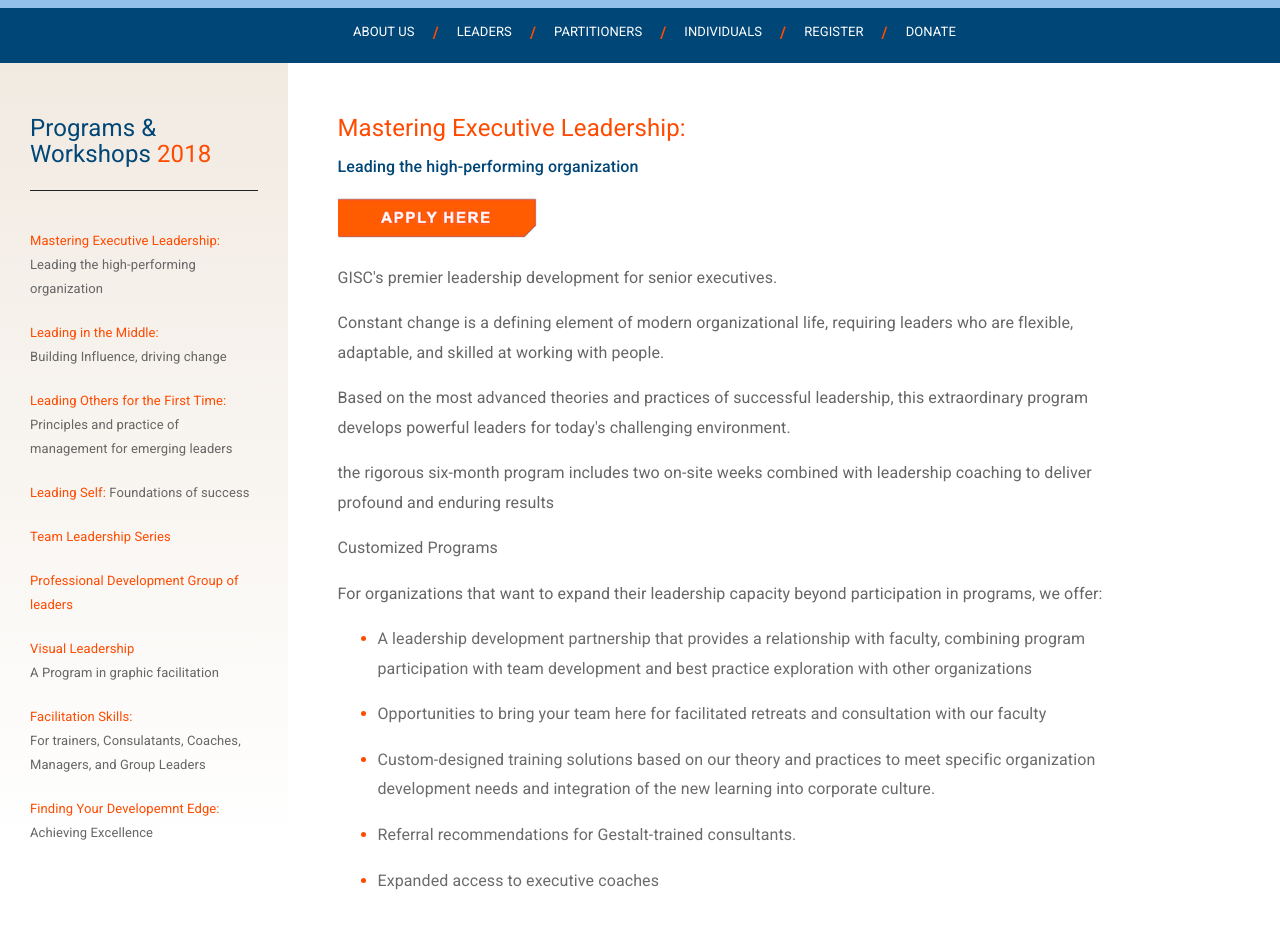
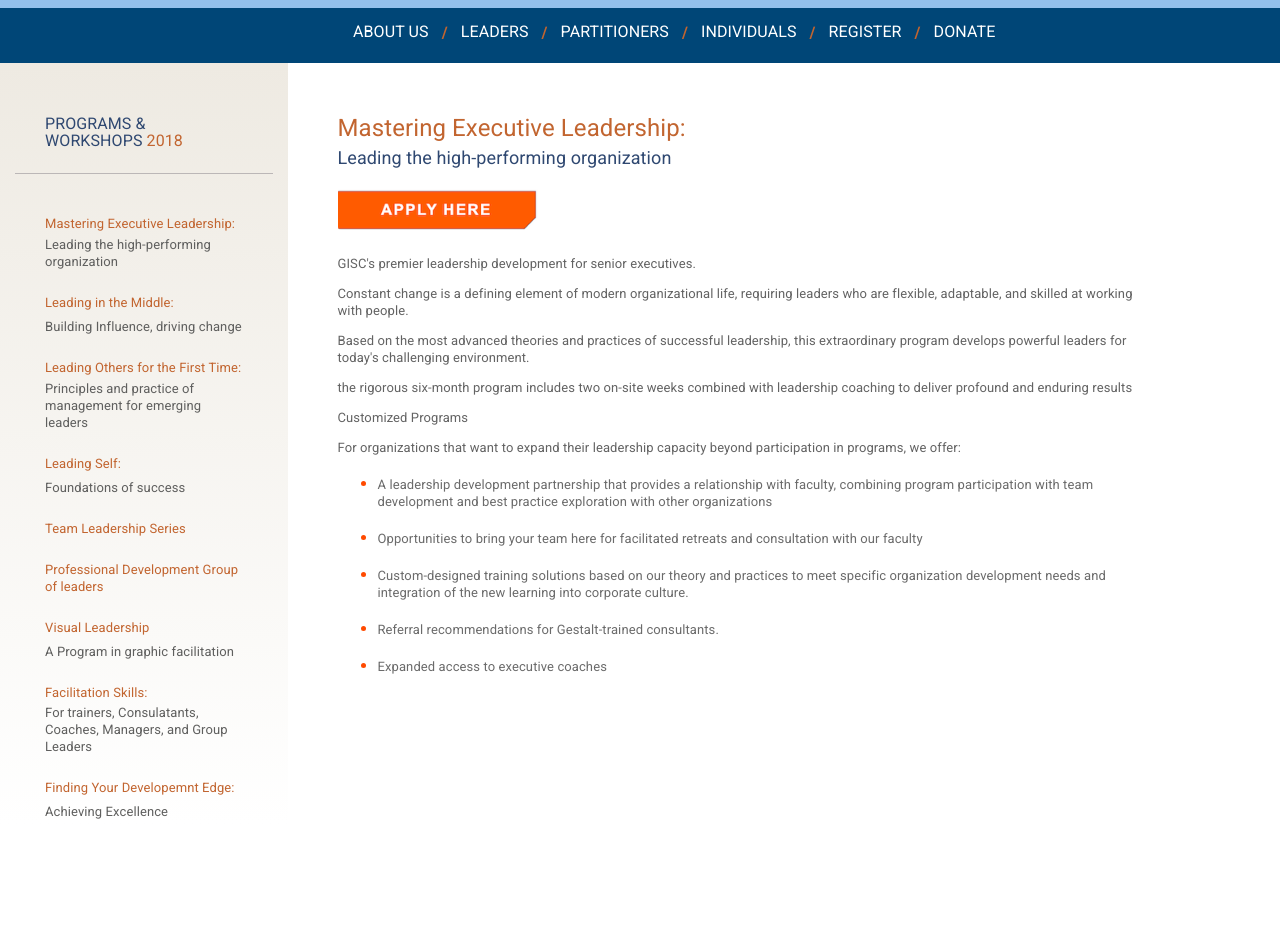
Before and after one commit to prad0016/Project, a plain HTML site: page index.html in a window 1280 px wide. Shown: the part 377-1306 px from the top of the page. After the commit the page ends 1221 px from the top, so only its background shows below. Drawn offline with Linux system fonts and the light colour scheme.

Commit message:
bug fixes

```diff
--- a/assets/css/user.css
+++ b/assets/css/user.css
@@ -27,10 +27,10 @@ header{
 
   font-weight: 900;
   font-size: medium;
-  color:#ff4a00;
-  padding-left: 5px;
+  color:#c26530;
+  padding-left: 0px;
   padding-top: 10px;
-  padding-right: 5px;
+  padding-right: 0px;
 
 }
 
@@ -107,14 +107,14 @@ header{
 
 @media (max-width:767px) {
   .navbar-default .navbar-nav > li > a{
-    color:#184673;
+    color:#2f4871;
     font-weight:bold;
     background-color:rgba(255,255,255,0.4);
   }
 }
 
 .navbar-default .navbar-nav > li > a{
-  color:#184673;
+  color:#2f4871;
   font-weight:bold;
   background-color:rgba(255,255,255,0);
 }
@@ -177,7 +177,7 @@ label{
   text-align:center !important;
   border-bottom:1px solid #e4e4e4;
   padding:10px;
-  background-color:#184673;
+  background-color:#2f4871;
 }
 
 .categories li{
@@ -188,6 +188,12 @@ label{
 .post-body{
   margin-top:40px;
   font-size:16px;
+}
+
+.post-body p{
+  font-size:13px;
+  color: #636363;
+  line-height: 17px;
 }
 
 @media (min-width:992px) {
@@ -264,13 +270,13 @@ div.col-md-4.post-title{
 
 @media (max-width:767px) {
   .navbar-default .navbar-nav > li > a{
-    color:#184673;
+    color:#2f4871;
     padding-left: 25px;
     background-color:rgba(255,255,255,1);
   }
 
   .navbar-default .nav-2 > li > a{
-    color:#184673;
+    color:#2f4871;
     background-color:rgba(255,255,255,0);
   }
 }
@@ -285,7 +291,7 @@ div.col-md-4.post-title{
 
 .col-separator{
 
-  border-color:#212121;
+  border-color:#bbb7b7;
   padding-bottom:15px;
 
 }
@@ -343,12 +349,13 @@ div.col-md-4.post-title{
 
 @media (min-width:767px) {
 
-  #navcol-1 .main-nav{
+  #navcol-1 .main-nav {
 
-      padding-left: 0px;
-      padding-right: 0px;
+      padding-left: 5px;
+      padding-right: 5px;
 
   }
+
   #navcol-2 .main-nav{
 
       padding-left: 8px;
--- a/index.html
+++ b/index.html
@@ -31,9 +31,9 @@
                           <li role="presentation"><a class="main-nav" href="#">eBookstore</a></li>
                           <li role="presentation"><label class="label-slash">/</label></li>
                           <li role="presentation" style="padding-right:60px"><a class="main-nav" href="#">Contact Us</a></li>
-                          <li role="presentation"><a class="nav-logo" href="#"><img style="width:22px" class="img-rounded img-responsive" src="assets/img/facebook-img.gif"></a></li>
-                          <li role="presentation"><a class="nav-logo" href="#"><img style="width:25px" class="img-rounded img-responsive" src="assets/img/linkedin-img.gif"></a></li>
-                          <li role="presentation"><a class="nav-logo" href="#"><img style="width:25px" class="img-rounded img-responsive" src="assets/img/twitter-img.gif"></a></li>
+                          <li role="presentation"><a class="nav-logo" href="#"><img style="width:26px" class="img-rounded img-responsive" src="assets/img/facebook-img.gif"></a></li>
+                          <li role="presentation"><a class="nav-logo" href="#"><img style="width:26px" class="img-rounded img-responsive" src="assets/img/linkedin-img.gif"></a></li>
+                          <li role="presentation"><a class="nav-logo" href="#"><img style="width:26px" class="img-rounded img-responsive" src="assets/img/twitter-img.gif"></a></li>
                       </ul>
                   </div>
               </div>
@@ -47,55 +47,59 @@
               </div>
               <div class="collapse navbar-collapse" style="width: 1049px;" id="navcol-2">
                   <ul class="nav navbar-nav nav-2">
-                    <li><a class="main-nav" style="color:white" href="#">ABOUT US</a></li>
+                    <li><a class="main-nav" style="color:white; font-size:16px;" href="#">ABOUT US</a></li>
                     <li role="presentation"><label class="label-slash">/</label></li>
-                    <li><a class="main-nav" style="color:white" href="#">LEADERS </a></li>
+                    <li><a class="main-nav" style="color:white; font-size:16px;" href="#">LEADERS </a></li>
                     <li role="presentation"><label class="label-slash">/</label></li>
-                    <li><a class="main-nav" style="color:white" href="#">PARTITIONERS </a></li>
+                    <li><a class="main-nav" style="color:white; font-size:16px;" href="#">PARTITIONERS </a></li>
                     <li role="presentation"><label class="label-slash">/</label></li>
-                    <li><a class="main-nav" style="color:white" href="#">INDIVIDUALS </a></li>
+                    <li><a class="main-nav" style="color:white; font-size:16px;" href="#">INDIVIDUALS </a></li>
                     <li role="presentation"><label class="label-slash">/</label></li>
-                    <li><a class="main-nav" style="color:white" href="#">REGISTER </a></li>
+                    <li><a class="main-nav" style="color:white; font-size:16px;" href="#">REGISTER </a></li>
                     <li role="presentation"><label class="label-slash">/</label></li>
-                    <li><a class="main-nav" style="color:white" href="#">DONATE </a></li>
+                    <li><a class="main-nav" style="color:white; font-size:16px;" href="#">DONATE </a></li>
                   </ul>
               </div>
           </div>
       </nav>
       <div class="container content-container post">
           <div class="row" >
-              <div class="col-md-3 post-title" style="padding-top:40px;background-image: linear-gradient(to bottom, #f1eae1, white);">
-                  <h4 style="color:#004677">Programs & Workshops <label style="color:#ff4a00">2018</label></h4>
+              <div class="col-md-3 " style="padding-top:40px;background-image: linear-gradient(to bottom, #eeeae2, white);">
+                <div class="post-title">
+                  <h4 style="color:#2f4871; font-size:16px;">PROGRAMS & WORKSHOPS <label style="color:#c26530">2018</label></h4>
+                </div>
                   <hr class="col-separator">
-                  <a class="links"onclick="openArticle(event,'article1')" ><label style="color:#ff4a00">Mastering Executive Leadership:</label></a>
-                  <label>Leading the high-performing organization</label>
+                <div class="post-title">
+                  <a class="links"onclick="openArticle(event,'article1')" ><label style="color:#c26530; line-height:17px;">Mastering Executive Leadership:</label></a>
+                  <label style="color:#5f5f5e;line-height:17px;">Leading the high-performing organization</label>
 
-                  <a class="links" onclick="openArticle(event,'article2')"  ><label style="padding-top:20px; color:#ff4a00">Leading in the Middle:</label></a>
-                  <label>Building Influence, driving change</label>
+                  <a class="links" onclick="openArticle(event,'article2')"  ><label style="padding-top:20px; color:#c26530;line-height:17px;">Leading in the Middle:</label></a>
+                  <label style="color:#5f5f5e;line-height:17px;">Building Influence, driving change</label>
 
-                  <a class="links" data-toggle="collapse" data-parent="#accordion" onclick="openArticle(event,'article3')" ><label style="padding-top:20px; color:#ff4a00">Leading Others for the First Time:</label></a>
-                  <label>Principles and practice of management for emerging leaders</label>
+                  <a class="links" data-toggle="collapse" data-parent="#accordion" onclick="openArticle(event,'article3')" ><label style="padding-top:20px; color:#c26530;line-height:17px;">Leading Others for the First Time:</label></a>
+                  <label style="color:#5f5f5e;line-height:17px;">Principles and practice of management for emerging leaders</label>
 
-                  <a class="links" data-toggle="collapse" data-parent="#accordion"  onclick="openArticle(event,'article4')" ><label style="padding-top:20px; color:#ff4a00">Leading Self:</label></a>
-                  <label>Foundations of success</label>
+                  <a class="links" data-toggle="collapse" data-parent="#accordion"  onclick="openArticle(event,'article4')" ><label style="padding-top:20px; color:#c26530;line-height:17px;">Leading Self:</label></a>
+                  <label style="color:#5f5f5e;line-height:17px;">Foundations of success</label>
 
-                  <a class="links" data-toggle="collapse" data-parent="#accordion" onclick="openArticle(event,'article5')" ><label style="padding-top:20px; color:#ff4a00">Team Leadership Series</label></a>
+                  <a class="links" data-toggle="collapse" data-parent="#accordion" onclick="openArticle(event,'article5')" ><label style="padding-top:20px; color:#c26530;line-height:17px;">Team Leadership Series</label></a>
 
-                  <a class="links" data-toggle="collapse" data-parent="#accordion" onclick="openArticle(event,'article6')" ><label style="padding-top:20px; color:#ff4a00">Professional Development Group of leaders</label></a>
+                  <a class="links" data-toggle="collapse" data-parent="#accordion" onclick="openArticle(event,'article6')" ><label style="padding-top:20px; color:#c26530;line-height:17px;">Professional Development Group of leaders</label></a>
 
-                  <a class="links" data-toggle="collapse" data-parent="#accordion" onclick="openArticle(event,'article7')" ><label style="padding-top:20px; color:#ff4a00">Visual Leadership</label></a>
-                  <label>A Program in graphic facilitation</label>
+                  <a class="links" data-toggle="collapse" data-parent="#accordion" onclick="openArticle(event,'article7')" ><label style="padding-top:20px; color:#c26530;line-height:17px;">Visual Leadership</label></a>
+                  <label style="color:#5f5f5e;line-height:17px;">A Program in graphic facilitation</label>
 
-                  <a class="links" data-toggle="collapse" data-parent="#accordion" onclick="openArticle(event,'article8')" ><label style="padding-top:20px; color:#ff4a00">Facilitation Skills:</label></a>
-                  <label>For trainers, Consulatants, Coaches, Managers, and Group Leaders</label>
+                  <a class="links" data-toggle="collapse" data-parent="#accordion" onclick="openArticle(event,'article8')" ><label style="padding-top:20px; color:#c26530;line-height:17px;">Facilitation Skills:</label></a>
+                  <label style="color:#5f5f5e;line-height:17px;">For trainers, Consulatants, Coaches, Managers, and Group Leaders</label>
 
-                  <a class="links" data-toggle="collapse" data-parent="#accordion" onclick="openArticle(event,'article9')" ><label style="padding-top:20px; color:#ff4a00">Finding Your Developemnt Edge:</label></a>
-                  <label>Achieving Excellence</label>
+                  <a class="links" data-toggle="collapse" data-parent="#accordion" onclick="openArticle(event,'article9')" ><label style="padding-top:20px; color:#c26530;line-height:17px; ">Finding Your Developemnt Edge:</label></a>
+                  <label style="color:#5f5f5e;line-height:17px;">Achieving Excellence</label>
+                </div>
               </div>
               <div class="col-md-9 col-md-offset-0 post-body collapse in" id="article1">
                 <div>
-                  <h4 style="color:#ff4a00">Mastering Executive Leadership:</h4>
-                  <label style="color:#004677; font-weight:500">Leading the high-performing organization <br/></label>
+                  <h4 style="color:#c26530; margin-bottom: 0px;">Mastering Executive Leadership:</h4>
+                  <label style="color:#2f4871; font-size: 18px;font-weight:normal">Leading the high-performing organization <br/></label>
                 </div>
                 <div style="padding-top:15px; padding-bottom:15px;">
                     <a href="#"><img style="width:200px" class="img-rounded img-responsive" src="assets/img/apply-here-img.png"></a>
@@ -123,8 +127,8 @@
               </div>
               <div class="col-md-9 col-md-offset-0 post-body collapse" id="article2">
                 <div>
-                  <h4 style="color:#ff4a00">Leading in the Middle:</h4>
-                  <label style="color:#004677; font-weight:500">Building Influence, driving change <br/></label>
+                  <h4 style="color:#c26530; margin-bottom: 0px;">Leading in the Middle:</h4>
+                  <label style="color:#2f4871; font-size: 18px;font-weight:normal">Building Influence, driving change <br/></label>
                 </div>
                 <div style="padding-top:15px; padding-bottom:15px; ">
                     <a href="#"><img style="width:200px" class="img-rounded img-responsive" src="assets/img/apply-here-img.png"></a>
@@ -135,8 +139,8 @@
               </div>
               <div class="col-md-9 col-md-offset-0 post-body collapse" id="article3">
                 <div>
-                  <h4 style="color:#ff4a00">Leading Others for the First Time </h4>
-                  <label style="color:#004677; font-weight:500">Principles and practice of management for emerging leaders <br/></label>
+                  <h4 style="color:#c26530; margin-bottom: 0px;">Leading Others for the First Time </h4>
+                  <label style="color:#2f4871; font-size: 18px;font-weight:normal">Principles and practice of management for emerging leaders <br/></label>
                 </div>
                 <div style="padding-top:15px; padding-bottom:15px; ">
                     <a href="#"><img style="width:200px" class="img-rounded img-responsive" src="assets/img/apply-here-img.png"></a>
@@ -152,8 +156,8 @@
               </div>
               <div class="col-md-9 col-md-offset-0 post-body collapse" id="article4">
                 <div>
-                  <h4 style="color:#ff4a00">Leading Self </h4>
-                  <label style="color:#004677; font-weight:500">Leading the high-performing organization <br/></label>
+                  <h4 style="color:#c26530; margin-bottom: 0px;">Leading Self </h4>
+                  <label style="color:#2f4871; font-size: 18px;font-weight:normal">Leading the high-performing organization <br/></label>
                 </div>
                 <div style="padding-top:15px; padding-bottom:15px; ">
                     <a href="#"><img style="width:200px" class="img-rounded img-responsive" src="assets/img/apply-here-img.png"></a>
@@ -169,7 +173,7 @@
               </div>
               <div class="col-md-9 col-md-offset-0 post-body collapse" id="article5">
                 <div>
-                  <h4 style="color:#ff4a00">Team Leadership Series </h4>
+                  <h4 style="color:#c26530; margin-bottom: 0px;">Team Leadership Series </h4>
                 </div>
                 <div style="padding-top:15px; padding-bottom:15px; ">
                     <a href="#"><img style="width:200px" class="img-rounded img-responsive" src="assets/img/apply-here-img.png"></a>
@@ -185,7 +189,7 @@
               </div>
               <div class="col-md-9 col-md-offset-0 post-body collapse" id="article6">
                 <div>
-                  <h4 style="color:#ff4a00">Professional Development Group of leaders</h4>
+                  <h4 style="color:#c26530; margin-bottom: 0px;">Professional Development Group of leaders</h4>
                 </div>
                 <div style="padding-top:15px; padding-bottom:15px; ">
                     <a href="#"><img style="width:200px" class="img-rounded img-responsive" src="assets/img/apply-here-img.png"></a>
@@ -201,8 +205,8 @@
               </div>
               <div class="col-md-9 col-md-offset-0 post-body collapse" id="article7">
                 <div>
-                  <h4 style="color:#ff4a00">Visual Leadership </h4>
-                  <label style="color:#004677; font-weight:500">A Program in graphic facilitation</label>
+                  <h4 style="color:#c26530; margin-bottom: 0px;">Visual Leadership </h4>
+                  <label style="color:#2f4871; font-size: 18px;font-weight:normal">A Program in graphic facilitation</label>
                 </div>
                 <div style="padding-top:15px; padding-bottom:15px; ">
                     <a href="#"><img style="width:200px" class="img-rounded img-responsive" src="assets/img/apply-here-img.png"></a>
@@ -218,8 +222,8 @@
               </div>
               <div class="col-md-9 col-md-offset-0 post-body collapse" id="article8">
                 <div>
-                  <h4 style="color:#ff4a00">Facilitation Skills:</h4>
-                  <label style="color:#004677; font-weight:500">For trainers, Consulatants, Coaches, Managers, and Group Leaders</label>
+                  <h4 style="color:#c26530; margin-bottom: 0px;">Facilitation Skills:</h4>
+                  <label style="color:#2f4871; font-size: 18px;font-weight:normal">For trainers, Consulatants, Coaches, Managers, and Group Leaders</label>
                 </div>
                 <div style="padding-top:15px; padding-bottom:15px; ">
                     <a href="#"><img style="width:200px" class="img-rounded img-responsive" src="assets/img/apply-here-img.png"></a>
@@ -235,8 +239,8 @@
               </div>
               <div class="col-md-9 col-md-offset-0 post-body collapse" id="article9">
                 <div>
-                  <h4 style="color:#ff4a00">Finding Your Developemnt Edge:</h4>
-                  <label style="color:#004677; font-weight:500">Achieving Excellence</label>
+                  <h4 style="color:#c26530; margin-bottom: 0px;">Finding Your Developemnt Edge:</h4>
+                  <label style="color:#2f4871; font-size: 18px;font-weight:normal">Achieving Excellence</label>
                 </div>
                 <div style="padding-top:15px; padding-bottom:15px; ">
                     <a href="#"><img style="width:200px" class="img-rounded img-responsive" src="assets/img/apply-here-img.png"></a>
```
Also changed, not shown: assets/img/facebook-img.gif, 1 other file.
